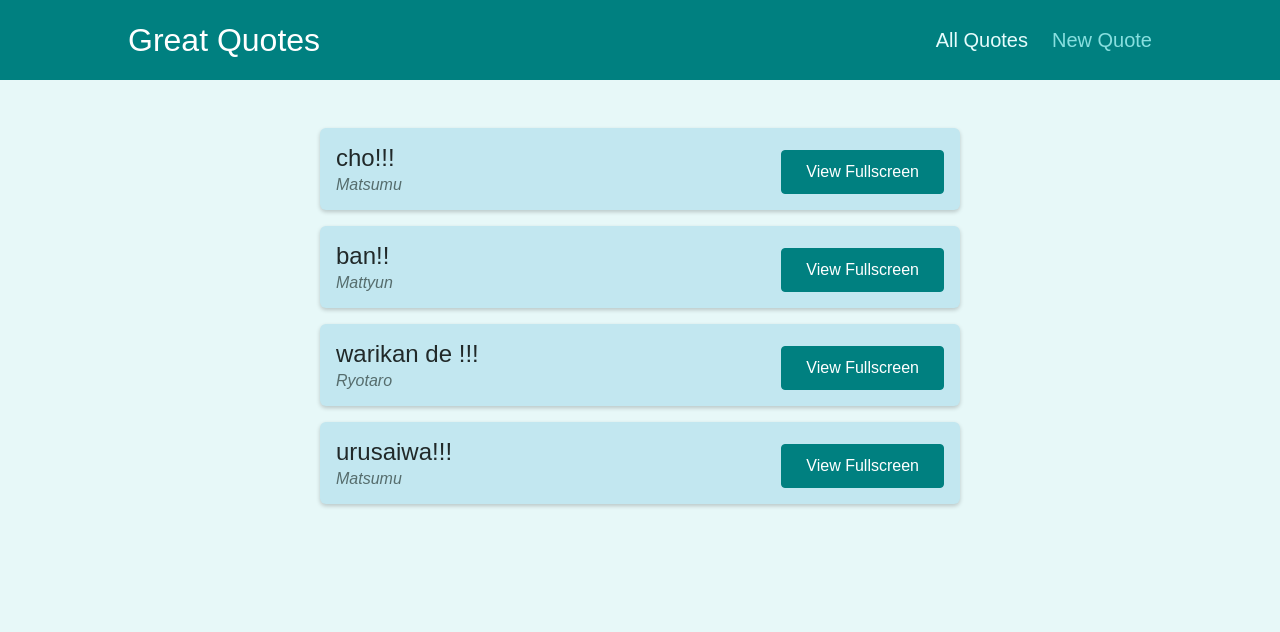
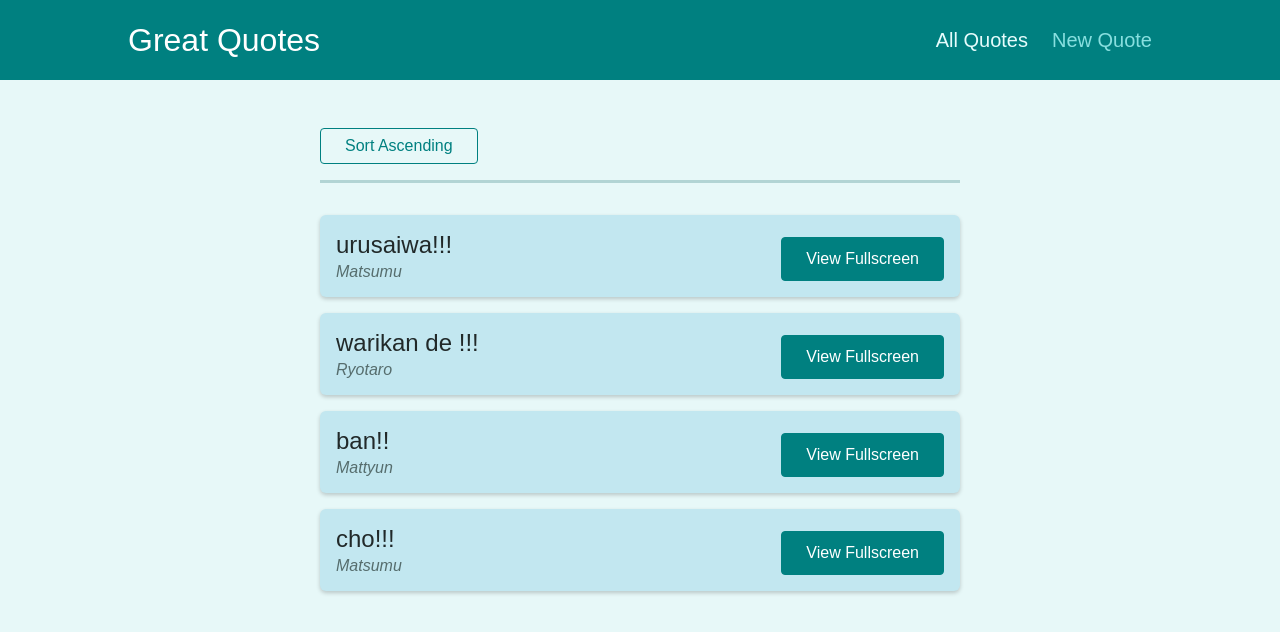
Before and after one commit to rootsuke/react-spa-practice, a React (Create React App) app: page /quotes in a window 1280 px wide. Shown: the top 632 px of the page. Built offline with nearby package versions, Linux system fonts and the light colour scheme.

Commit message:
add sort function

```diff
--- a/src/components/quotes/QuoteList.js
+++ b/src/components/quotes/QuoteList.js
@@ -1,13 +1,37 @@
-import { Fragment } from 'react';
-
+import { useHistory, useLocation } from 'react-router-dom';
 import QuoteItem from './QuoteItem';
 import classes from './QuoteList.module.css';
 
+const sortQuotes = (quotes, ascending) => {
+  return Array.from(quotes).sort((quoteA, quoteB) => {
+    if (ascending) {
+      return quoteA.id > quoteB.id ? 1 : -1
+    } else {
+      return quoteA.id < quoteB.id ? 1 : -1
+    }
+  })
+}
+
 const QuoteList = (props) => {
+  const history = useHistory()
+  const location = useLocation()
+
+  const queryParams = new URLSearchParams(location.search)
+  const isSortingAscending = queryParams.get('sort') === 'asc'
+
+  const sortedQuotes = sortQuotes(props.quotes, isSortingAscending)
+
+  const ChangeSortingHandler = () => {
+    history.push('/quotes?sort=' + (isSortingAscending ? 'desc' : 'asc'))
+  }
+
   return (
-    <Fragment>
+    <>
+      <div className={classes.sorting}>
+        <button onClick={ChangeSortingHandler}>Sort {isSortingAscending ? 'Descending' : 'Ascending'}</button>
+      </div>
       <ul className={classes.list}>
-        {props.quotes.map((quote) => (
+        {sortedQuotes.map((quote) => (
           <QuoteItem
             key={quote.id}
             id={quote.id}
@@ -16,7 +40,7 @@
           />
         ))}
       </ul>
-    </Fragment>
+    </>
   );
 };
 
```
